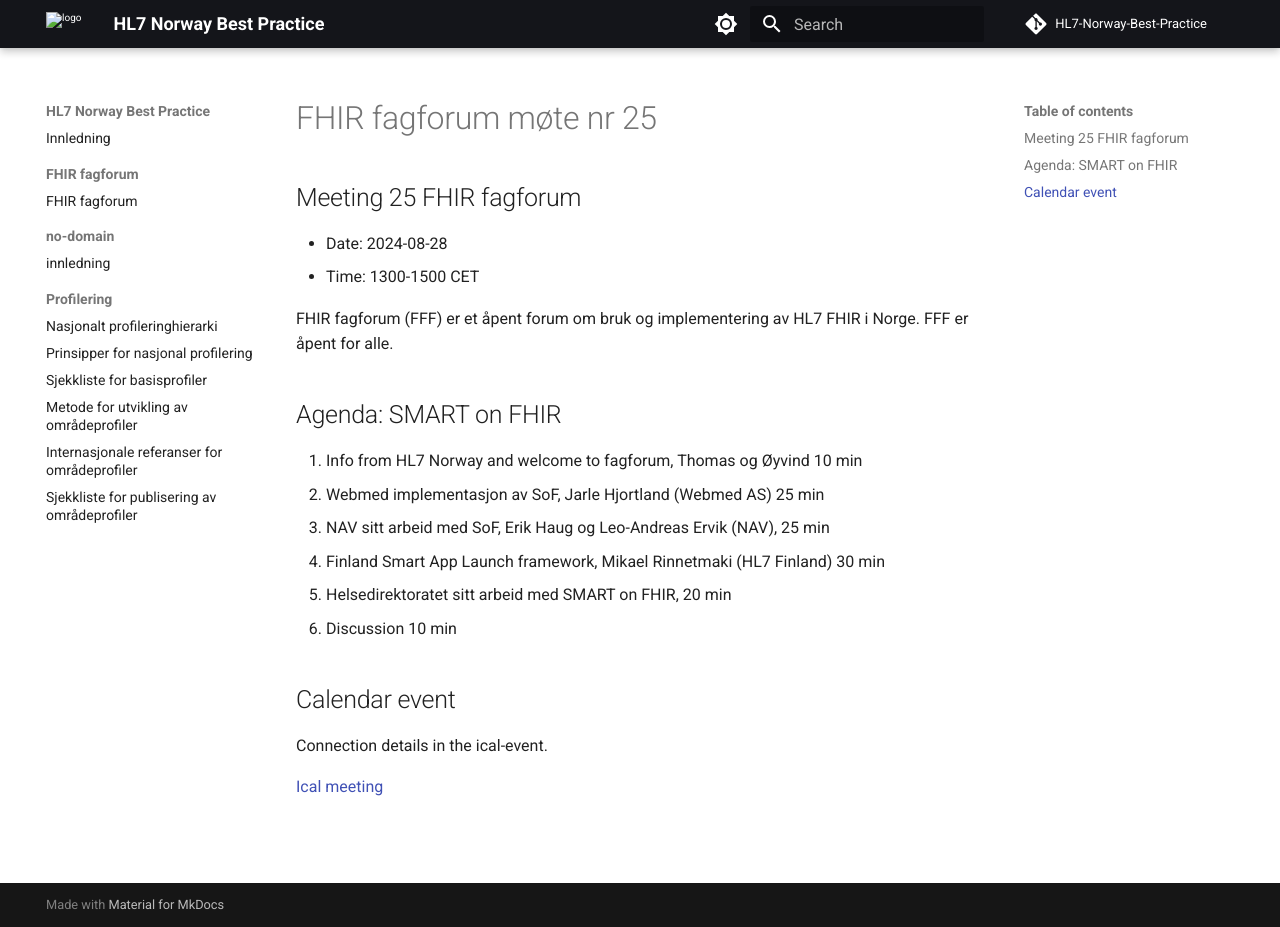
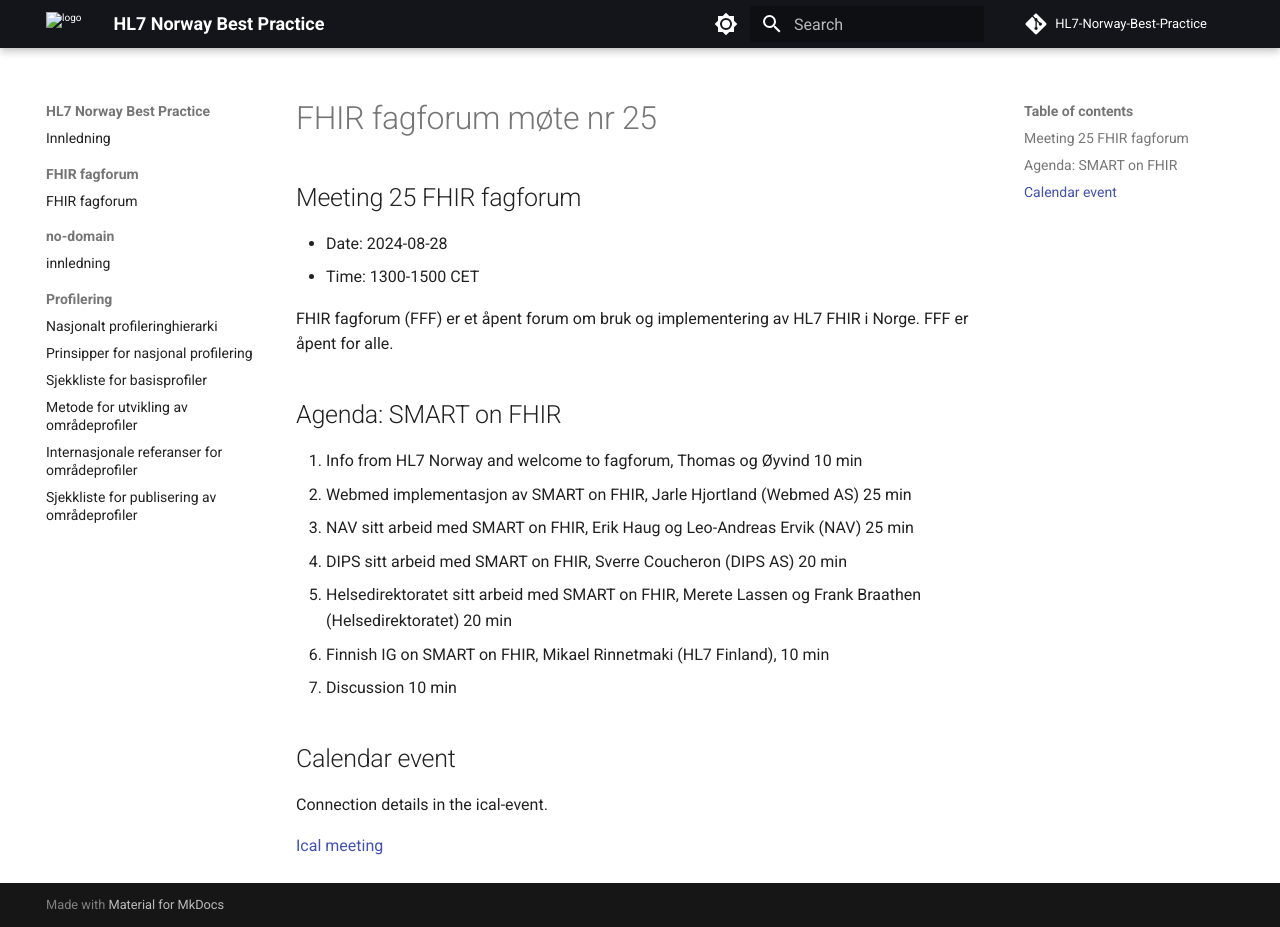
Before and after one commit to HL7Norway/best-practice, an MkDocs documentation site: the page built from docs/FHIR-faglig-forum/_agenda/2024-08-28-agenda.md, in a window 1280 px wide and 927 px high. Built offline with MkDocs 1.6.1 and Material for MkDocs 9.7.7, drawn with Linux system fonts in a browser that asks for light colours; comment, search, counter and statistics services are not loaded.

Commit message:
oppdatert agenda

```diff
--- a/docs/FHIR-faglig-forum/_agenda/2024-08-28-agenda.md
+++ b/docs/FHIR-faglig-forum/_agenda/2024-08-28-agenda.md
@@ -16,10 +16,11 @@ FHIR fagforum (FFF) er et åpent forum om bruk og implementering av HL7 FHIR i N
 ## Agenda: SMART on FHIR
 
 1. Info from HL7 Norway and welcome to fagforum, Thomas og Øyvind 10 min
-1. Webmed implementasjon av SoF, Jarle Hjortland (Webmed AS) 25 min
-1. NAV sitt arbeid med SoF, Erik Haug og Leo-Andreas Ervik (NAV), 25 min
-1. Finland Smart App Launch framework, Mikael Rinnetmaki (HL7 Finland) 30 min
-1. Helsedirektoratet sitt arbeid med SMART on FHIR, 20 min
+1. Webmed implementasjon av SMART on FHIR, Jarle Hjortland (Webmed AS) 25 min
+1. NAV sitt arbeid med SMART on FHIR, Erik Haug og Leo-Andreas Ervik (NAV) 25 min
+1. DIPS sitt arbeid med SMART on FHIR, Sverre Coucheron (DIPS AS) 20 min
+1. Helsedirektoratet sitt arbeid med SMART on FHIR, Merete Lassen og Frank Braathen (Helsedirektoratet) 20 min
+1. Finnish IG on SMART on FHIR, Mikael Rinnetmaki (HL7 Finland), 10 min
 1. Discussion 10 min
 
 ## Calendar event
```
